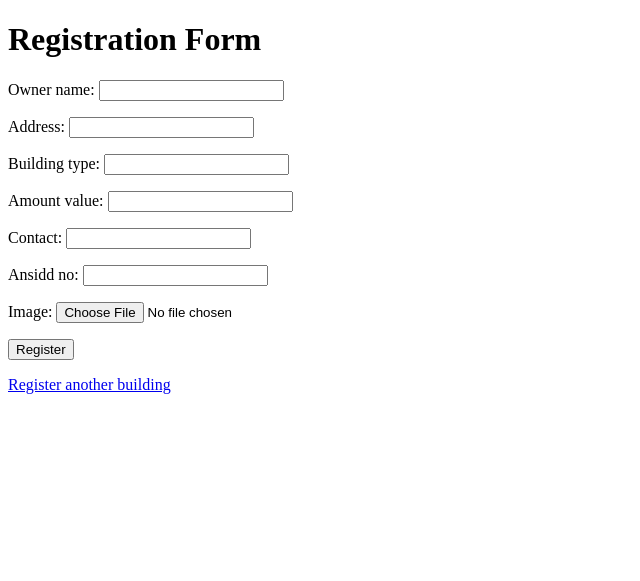
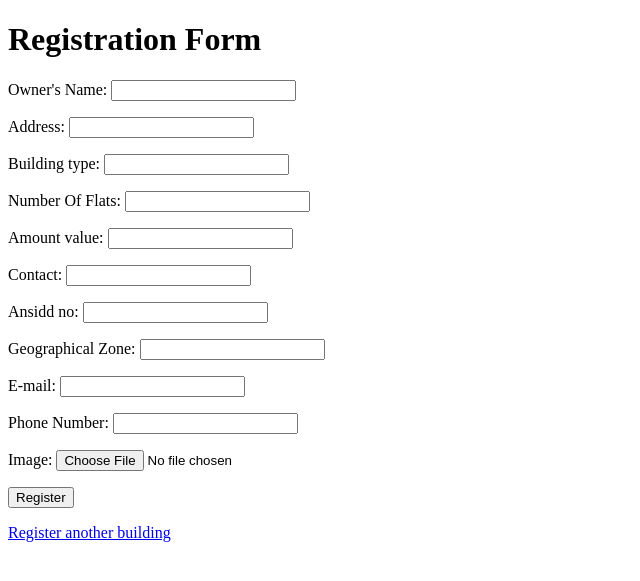
Before and after one commit to stanley07/anambra, a Django app: page /registration/ in a window 1280 px wide. Shown: the top 581 px of the page, without its empty margins (0-640 px from the left). Run offline with Django 4.2, Linux system fonts and the light colour scheme.

Commit message:
requirements.txt

```diff
--- a/building/forms.py
+++ b/building/forms.py
@@ -1,9 +1,13 @@
-# building/forms.py
-
 from django import forms
 from .models import Building
 
 class BuildingForm(forms.ModelForm):
+    owner_name = forms.CharField(label="Owner's Name")
+    geographical_zone = forms.CharField(label="Geographical Zone")
+    number_flats = forms.CharField(label="Number Of Flats")
+    email = forms.EmailField(label="E-mail")
+    phone_number = forms.CharField(label="Phone Number")
+
     class Meta:
         model = Building
-        fields = ('owner_name', 'address', 'building_type', 'amount_value', 'contact', 'ansidd_no', 'image')
+        fields = ('owner_name', 'address', 'building_type', 'number_flats', 'amount_value', 'contact', 'ansidd_no', 'geographical_zone', 'email', 'phone_number', 'image')
--- a/building/templates/building/homepage.html
+++ b/building/templates/building/homepage.html
@@ -21,7 +21,7 @@
 </head>
 <body>
     <img src="/media/building/images/Anambra.png" alt="Anambra Image">
-    <h1>Welcome to Anambra Building Registration Portal</h1>
+    <h1>Welcome to Anambra Building Enumeration Portal</h1>
     <p><a href="{% url 'building:registration' %}" class="btn btn-primary">Register a new building</a></p>
 </body>
 </html>
--- /dev/null
+++ b/requirements.txt
@@ -0,0 +1,5 @@
+asgiref==3.7.2
+Django==4.2.3
+Pillow==10.0.0
+sqlparse==0.4.4
+typing_extensions==4.7.1
```
Also changed, not shown: building/media/building/images/bigsmall_Mirvac_house2_twgogv.jpg (added), building/media/building/images/chain.jpeg (added), db.sqlite3.
